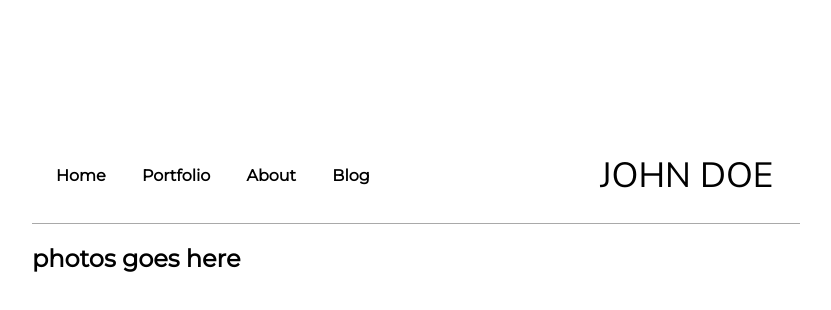
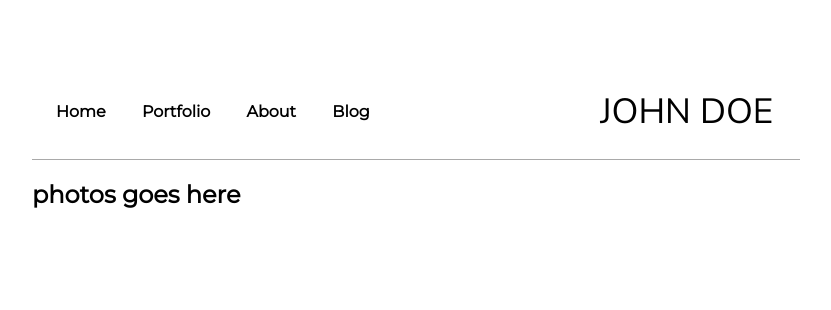
Before and after one commit to Momomartinez/PhotographyWebsite, a plain HTML site: page index.html in a window 1280 px wide. Shown: the whole page, without its empty margins (224-1055 px from the left). Drawn offline with Linux system fonts and the light colour scheme.

Commit message:
decreased header top margin by half

```diff
--- a/main.css
+++ b/main.css
@@ -3,7 +3,7 @@
 }
 
 body {
-  margin: 10% 20%;
+  margin: 5% 20%;
   font-family: 'Montserrat', sans-serif;
 }
 
```
